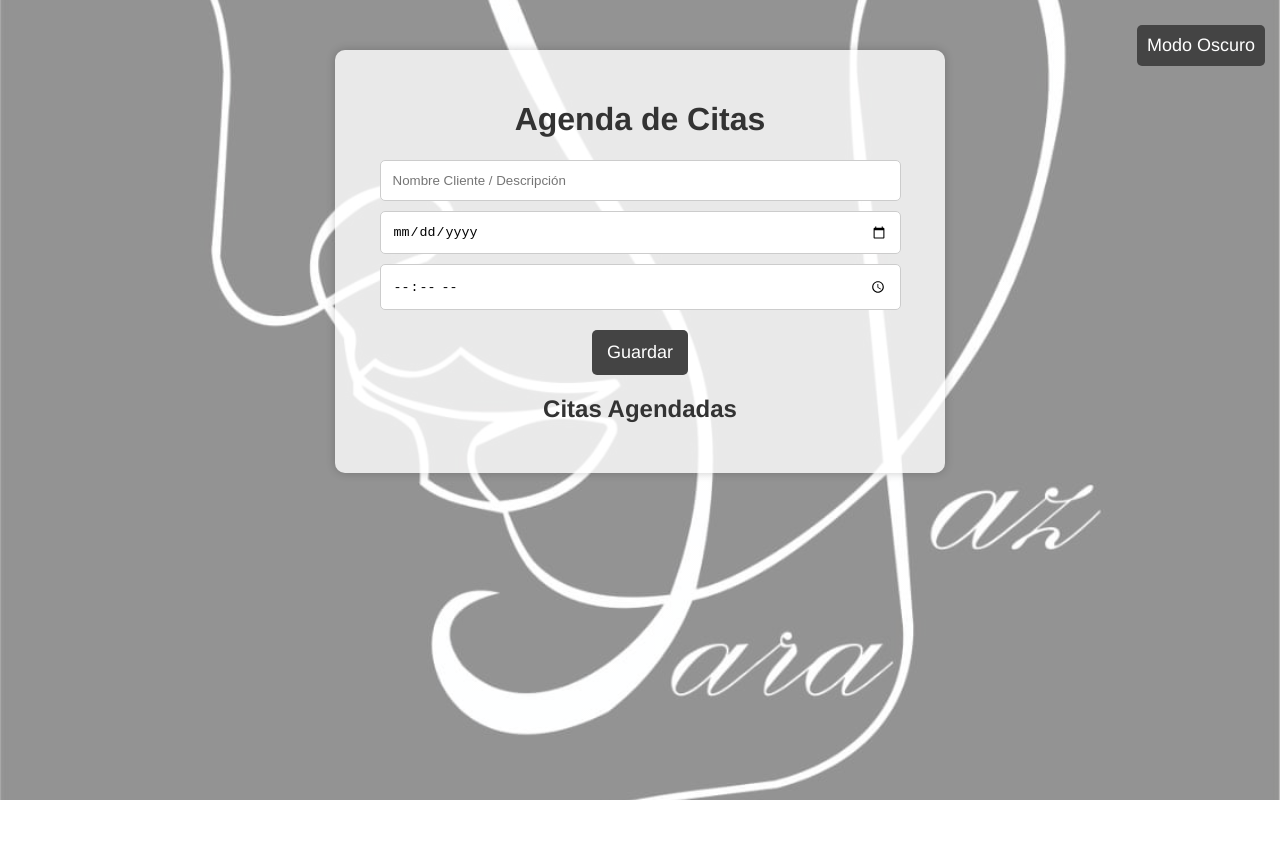
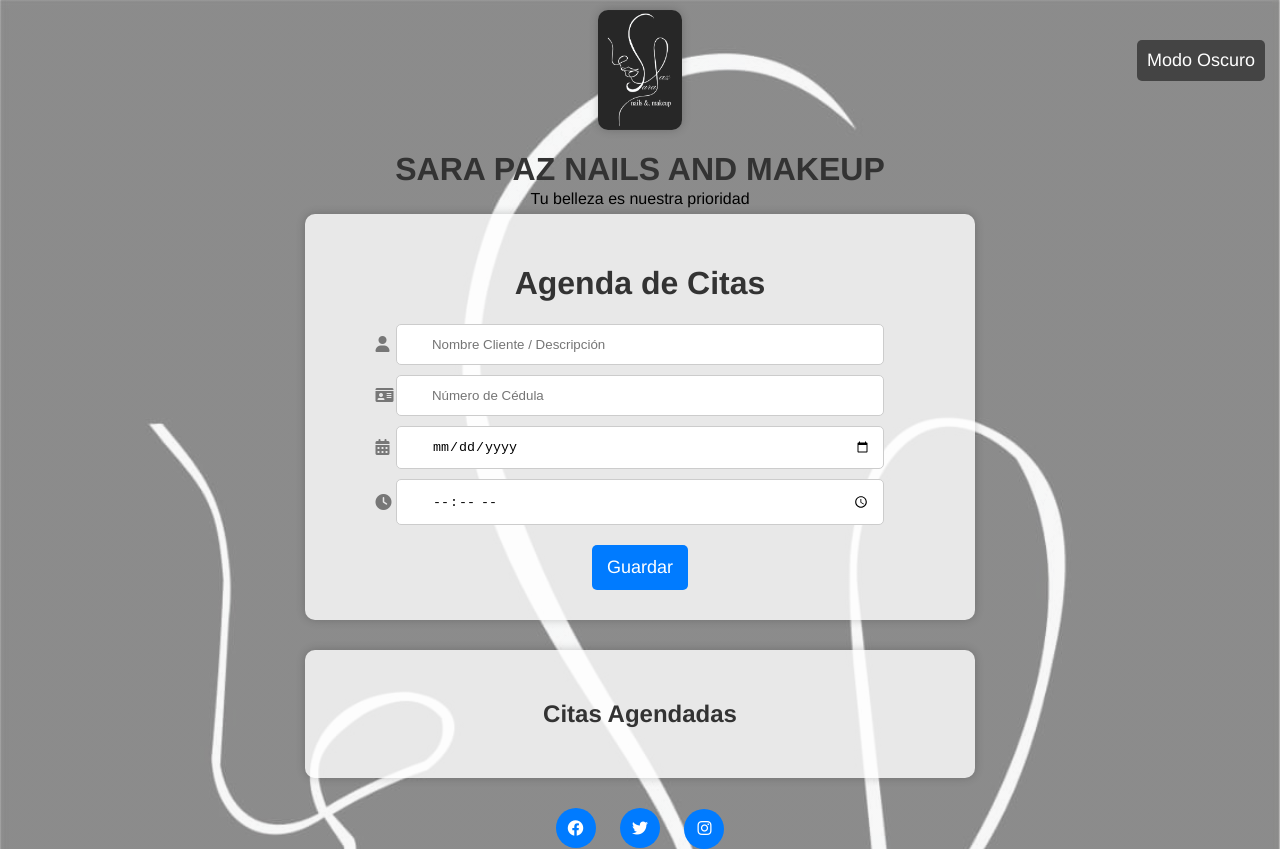
Before and after one commit to andresherrera1990/PROYECTO_AGENDA, a plain HTML site: page index.html in a window 1280 px wide. Before the commit the page ends 800 px from the top, so only its background shows below. Drawn offline with Linux system fonts and the light colour scheme.

Commit message:
observaciones

```diff
--- a/index.html
+++ b/index.html
@@ -5,20 +5,49 @@
   <meta name="viewport" content="width=device-width, initial-scale=1.0">
   <title>Agenda de Citas</title>
   <link rel="stylesheet" href="styles.css">
+  <link rel="stylesheet" href="https://cdnjs.cloudflare.com/ajax/libs/font-awesome/6.0.0/css/all.min.css">
 </head>
 <body>
+  <div class="header">
+    <img src="logo.jpg" alt="Logo de la Empresa" class="header-logo">
+    <h1 class="header-title">SARA PAZ NAILS AND MAKEUP</h1>
+    <p class="header-subtitle">Tu belleza es nuestra prioridad</p>
+  </div>
+
   <button id="dark-mode-toggle">Modo Oscuro</button>
 
   <div class="container">
     <h1>Agenda de Citas</h1>
     <form id="appointment-form">
-      <input type="text" id="name" placeholder="Nombre Cliente / Descripción" required>
-      <input type="date" id="date" required>
-      <input type="time" id="time" required>
+      <div class="input-group">
+        <i class="fas fa-user"></i>
+        <input type="text" id="name" placeholder="Nombre Cliente / Descripción" required>
+      </div>
+      <div class="input-group">
+        <i class="fas fa-id-card"></i>
+        <input type="text" id="cedula" placeholder="Número de Cédula" required>
+      </div>
+      <div class="input-group">
+        <i class="fas fa-calendar-alt"></i>
+        <input type="date" id="date" required>
+      </div>
+      <div class="input-group">
+        <i class="fas fa-clock"></i>
+        <input type="time" id="time" required>
+      </div>
       <button type="submit">Guardar</button>
     </form>
+  </div>
+
+  <div class="appointments-container">
     <h2>Citas Agendadas</h2>
     <ul id="appointment-list"></ul>
+  </div>
+
+  <div class="social-links">
+    <a href="#" class="social-icon"><i class="fab fa-facebook"></i></a>
+    <a href="#" class="social-icon"><i class="fab fa-twitter"></i></a>
+    <a href="#" class="social-icon"><i class="https://www.instagram.com/saritapaznails/"><i class="fab fa-instagram"></i></a>
   </div>
 
   <script src="script.js"></script>
--- a/script.js
+++ b/script.js
@@ -1,6 +1,7 @@
 document.addEventListener("DOMContentLoaded", function () {
   const form = document.getElementById("appointment-form");
   const nameInput = document.getElementById("name");
+  const cedulaInput = document.getElementById("cedula");
   const dateInput = document.getElementById("date");
   const timeInput = document.getElementById("time");
   const appointmentList = document.getElementById("appointment-list");
@@ -10,23 +11,25 @@ document.addEventListener("DOMContentLoaded", function () {
     event.preventDefault();
 
     const name = nameInput.value.trim();
+    const cedula = cedulaInput.value;
     const date = dateInput.value;
     const time = timeInput.value;
 
-        if (name === "" || date === "" || time === "") {
+    if (name === "" || cedula === "" || date === "" || time === "") {
       alert("Todos los campos son obligatorios");
       return;
     }
 
     const listItem = document.createElement("li");
-        listItem.innerHTML = `
-          <div class="appointment-name"><strong>${name}</strong></div>
+    listItem.innerHTML =
+      `<div class="appointment-name"><strong>${name}</strong></div>
+       <div class="appointment-cedula">Cédula: ${cedula}</div>
        <div class="appointment-date-time">${date} - ${time}</div>
        <button class="delete-btn">Eliminar</button>`;
-
     appointmentList.appendChild(listItem);
 
     nameInput.value = "";
+    cedulaInput.value = "";
     dateInput.value = "";
     timeInput.value = "";
 
--- a/styles.css
+++ b/styles.css
@@ -1,6 +1,6 @@
 body {
   font-family: Helvetica, Arial, sans-serif;
-  background-image: linear-gradient(rgba(255, 255, 255, 0.5), rgba(255, 255, 255, 0.5)), url('logo.jpg');
+  background-image: linear-gradient(rgba(240, 240, 240, 0.5), rgba(240, 240, 240, 0.5)), url('logo.jpg');
   background-size: cover;
   background-position: center;
   background-attachment: fixed;
@@ -14,19 +14,51 @@ body.dark-mode {
   color: #e0e0e0;
 }
 
-.container {
+body.dark-mode h1,
+body.dark-mode h2 {
+  color: #e0e0e0;
+}
+
+body.dark-mode p {
+  color: #b0b0b0;
+}
+
+.header {
+  display: flex;
+  flex-direction: column;
+  align-items: center;
+  justify-content: center;
+  margin-bottom: -40px;
+  margin-top: 10px;
+}
+
+.header-logo {
+  max-height: 120px; /* Aumenta el tamaño del logo */
+  margin-bottom: 10px;
+  border-radius: 10px; /* Agrega bordes redondeados al logo */
+  box-shadow: 0px 0px 10px rgba(0, 0, 0, 0.2); /* Agrega sombra al logo */
+  transition: transform 0.3s;
+  margin-top: 20px; /* Agrega margen superior al logo */
+  margin: auto;
+}
+
+.header-subtitle {
+  margin-top: -20px; /* Agrega margen superior al subtítulo */
+}
+
+.container, .appointments-container {
   width: 95%;
-  max-width: 550px;
-  margin: auto;
+  max-width: 610px;
+  margin: 30px auto;
   padding: 30px;
   background: rgba(255, 255, 255, 0.8);
   border-radius: 10px;
   box-shadow: 0px 0px 10px rgba(0, 0, 0, 0.2);
-  margin-top: 50px;
   transition: background 0.3s;
 }
 
-body.dark-mode .container {
+body.dark-mode .container,
+body.dark-mode .appointments-container {
   background: rgba(18, 18, 18, 0.9);
 }
 
@@ -41,7 +73,7 @@ body.dark-mode h2 {
 
 form input {
   display: block;
-  width: 90%;
+  width: 80%;
   margin: 10px auto;
   padding: 12px;
   border: 1px solid #ccc;
@@ -56,7 +88,7 @@ body.dark-mode form input {
 }
 
 button {
-  background-color: #444;
+  background-color: #007bff;
   color: white;
   padding: 12px 15px;
   border: none;
@@ -69,12 +101,12 @@ button {
 }
 
 button:hover {
-  background-color: #333;
+  background-color: #0056b3;
 }
 
 #dark-mode-toggle {
   position: fixed;
-  top: 15px;
+  top: 30px; /* Baja el botón */
   right: 15px;
   background-color: #444;
   color: white;
@@ -129,8 +161,49 @@ body.dark-mode li {
   background-color: rgb(156, 102, 102);
 }
 
+.social-links {
+  margin-top: 20px;
+  text-align: center;
+}
+
+.social-icon {
+  display: inline-flex;
+  justify-content: center;
+  align-items: center;
+  width: 40px;
+  height: 40px;
+  margin: 0 10px;
+  background-color: #007bff;
+  color: white;
+  border-radius: 50%;
+  text-decoration: none;
+  transition: background-color 0.3s;
+}
+
+.social-icon:hover {
+  background-color: #0056b3;
+}
+
+.input-group {
+  position: relative;
+  margin: 10px auto;
+  width: 90%;
+}
+
+.input-group i {
+  position: absolute;
+  left: 10px;
+  top: 50%;
+  transform: translateY(-50%);
+  color: #777;
+}
+
+form input {
+  padding-left: 35px;
+}
+
 @media (max-width: 600px) {
-  .container {
+  .container, .appointments-container {
       width: 95%;
       padding: 20px;
       margin-top: 30px;
@@ -160,7 +233,7 @@ body.dark-mode li {
   }
 
   .delete-btn {
-    width: auto; /* Evita que el botón de eliminar sea demasiado ancho */
+    width: auto;
     padding: 8px 12px;
 }
 }
```
Lines whose indentation alone changed are shown as unchanged.
